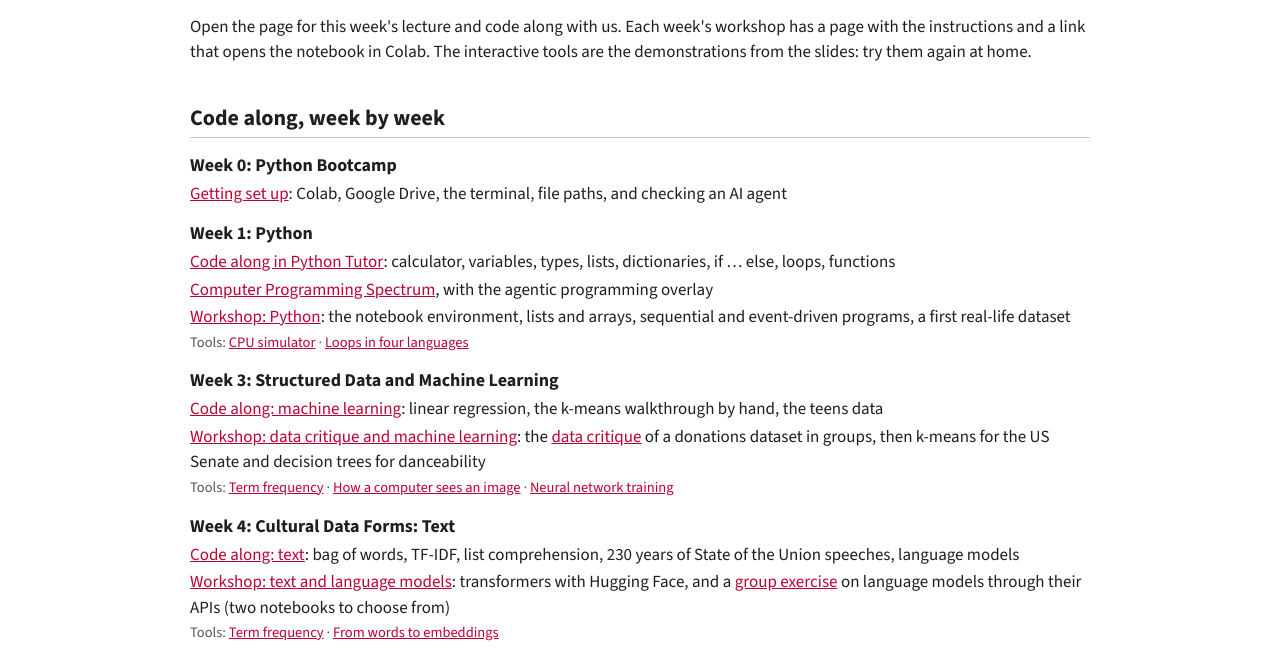
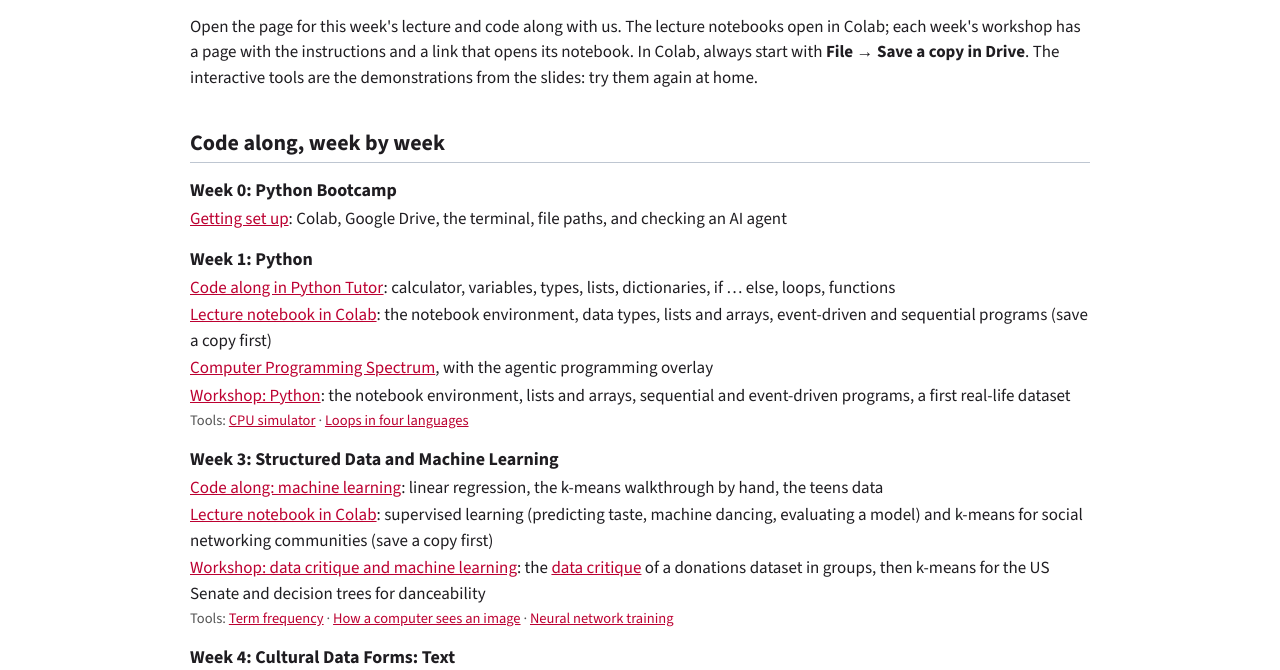
Before and after one commit to goto4711/cda-teaching-tools, a plain HTML site: page index.html in a window 1280 px wide. Shown: the part 111-781 px from the top of the page. Drawn offline with nearby package versions, Linux system fonts and the light colour scheme; a web font is replaced by a local one.

Commit message:
Lecture notebooks: open in Colab
Student lecture notebooks for Weeks 1, 3 and 4, with the same 'save your
own copy' box as the workshops and the subtitle 'Lecture notebook'.
Linked from the home page (one line per week) and from the top of each
code-along page, next to a link to that week's workshop.

```diff
--- a/index.html
+++ b/index.html
@@ -45,8 +45,9 @@
 <div class="wrap">
   <h1>Cultural Data Analysis</h1>
   <p class="sub">Code-along exercises and interactive tools for the lectures &middot; Tobias Blanke, University of Amsterdam</p>
-  <p>Open the page for this week's lecture and code along with us. Each week's workshop has a page with the instructions
-  and a link that opens the notebook in Colab. The interactive tools are the demonstrations from the slides: try them again at home.</p>
+  <p>Open the page for this week's lecture and code along with us. The lecture notebooks open in Colab; each week's workshop
+  has a page with the instructions and a link that opens its notebook. In Colab, always start with
+  <strong>File &rarr; Save a copy in Drive</strong>. The interactive tools are the demonstrations from the slides: try them again at home.</p>
 
   <h2 id="weeks">Code along, week by week</h2>
   <div class="week">
@@ -56,6 +57,7 @@
   <div class="week">
     <h3>Week 1: Python</h3>
     <p><a href="code-along/week1/">Code along in Python Tutor</a>: calculator, variables, types, lists, dictionaries, if … else, loops, functions</p>
+    <p><a href="https://colab.research.google.com/github/goto4711/cda-teaching-tools/blob/main/notebooks/week1/Week1_Lecture.ipynb" target="_blank" rel="noopener">Lecture notebook in Colab</a>: the notebook environment, data types, lists and arrays, event-driven and sequential programs (save a copy first)</p>
     <p><a href="code-along/week1/spectrum.html">Computer Programming Spectrum</a>, with the agentic programming overlay</p>
     <p><a href="workshops/week1/">Workshop: Python</a>: the notebook environment, lists and arrays, sequential and event-driven programs, a first real-life dataset</p>
     <p class="small">Tools: <a href="tools/cpu/">CPU simulator</a> &middot; <a href="tools/loops/">Loops in four languages</a></p>
@@ -63,12 +65,14 @@
   <div class="week">
     <h3>Week 3: Structured Data and Machine Learning</h3>
     <p><a href="code-along/week3/">Code along: machine learning</a>: linear regression, the k-means walkthrough by hand, the teens data</p>
+    <p><a href="https://colab.research.google.com/github/goto4711/cda-teaching-tools/blob/main/notebooks/week3/Week3_Lecture.ipynb" target="_blank" rel="noopener">Lecture notebook in Colab</a>: supervised learning (predicting taste, machine dancing, evaluating a model) and k-means for social networking communities (save a copy first)</p>
     <p><a href="workshops/week3/">Workshop: data critique and machine learning</a>: the <a href="workshops/week3/#critique">data critique</a> of a donations dataset in groups, then k-means for the US Senate and decision trees for danceability</p>
     <p class="small">Tools: <a href="tools/text/">Term frequency</a> &middot; <a href="tools/images/">How a computer sees an image</a> &middot; <a href="tools/neural-net/">Neural network training</a></p>
   </div>
   <div class="week">
     <h3>Week 4: Cultural Data Forms: Text</h3>
     <p><a href="code-along/week4/">Code along: text</a>: bag of words, TF-IDF, list comprehension, 230 years of State of the Union speeches, language models</p>
+    <p><a href="https://colab.research.google.com/github/goto4711/cda-teaching-tools/blob/main/notebooks/week4/Week4_Lecture.ipynb" target="_blank" rel="noopener">Lecture notebook in Colab</a>: State of the Union speeches, NLTK, counting words and tf-idf, topic models, named entities, word embeddings, hate speech (save a copy first)</p>
     <p><a href="workshops/week4/">Workshop: text and language models</a>: transformers with Hugging Face, and a <a href="workshops/week4/#group">group exercise</a> on language models through their APIs (two notebooks to choose from)</p>
     <p class="small">Tools: <a href="tools/text/">Term frequency</a> &middot; <a href="tools/embeddings/">From words to embeddings</a></p>
   </div>
```
Also changed, not shown: code-along/week1/index.html (+1 -0 lines), code-along/week3/index.html (+1 -0 lines), code-along/week4/index.html (+1 -0 lines), 4 other files.
